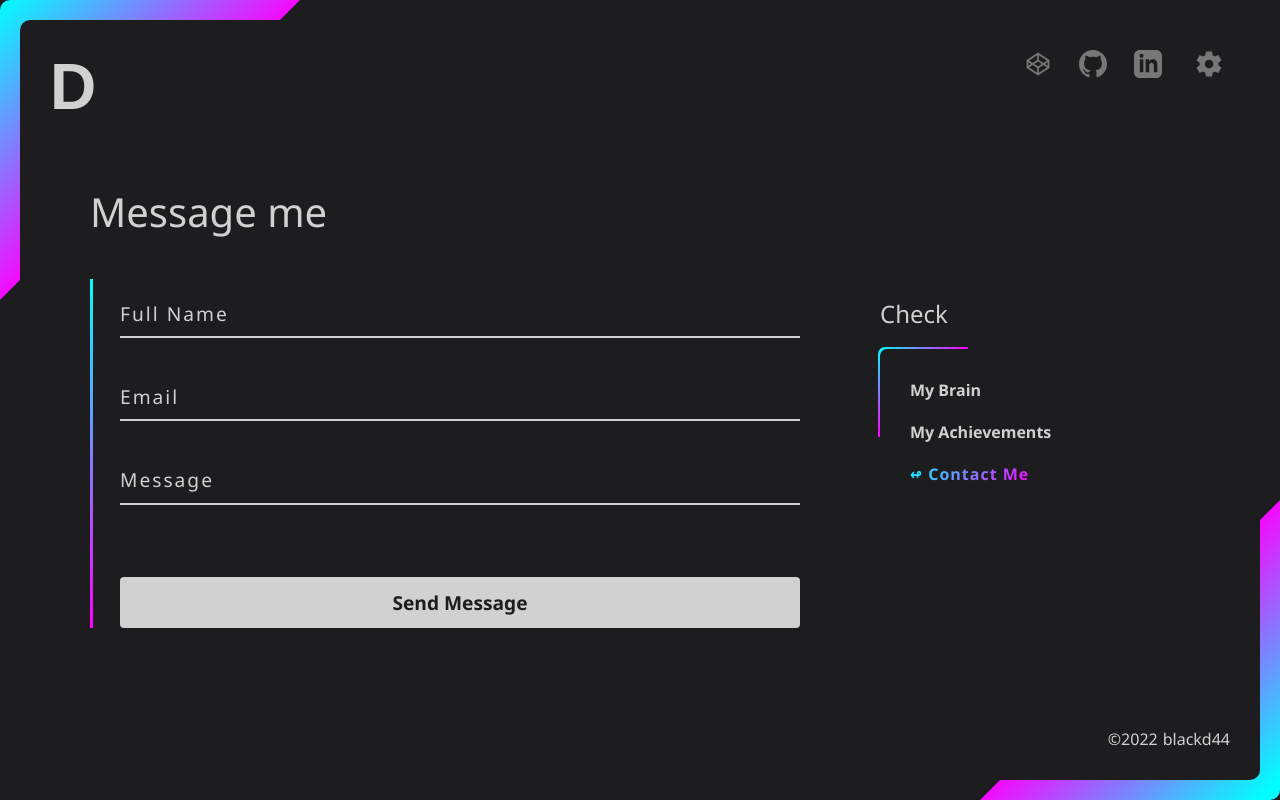
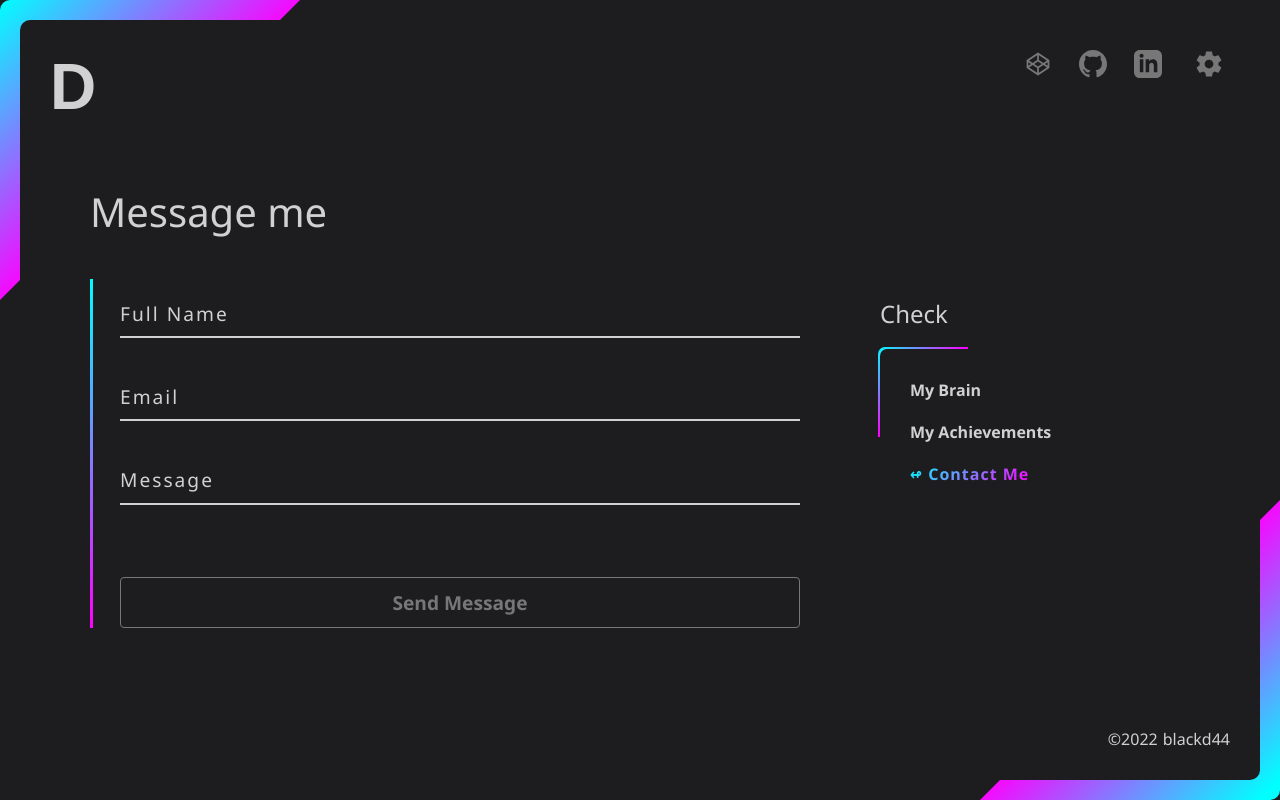
Before and after one commit to blackd44/mine, a Next.js app: page /contact in a window 1280 px wide. Built offline with nearby package versions, Linux system fonts and the light colour scheme.

Commit message:
fixing some bugs - Day 4

```diff
--- a/pages/contact/index.js
+++ b/pages/contact/index.js
@@ -1,13 +1,26 @@
 import Head from "next/head";
-import { useMemo, useState } from "react";
+import { useEffect, useMemo, useRef, useState } from "react";
 import Content from "../../components/content";
 
 const Contacts = () => {
+    const button = useRef(null)
+
     const [message, setMessage] = useState({
         fullName: '',
         email: '',
         body: '',
     })
+
+    useEffect(() => {
+        if (message.fullName === '' || message.email === '' || message.body === '') {
+            //setDisabled(prev => true)
+            button.current.disabled = true
+        }
+        else {
+            //setDisabled(prev => false)
+            button.current.disabled = false
+        }
+    }, [message])
 
     const changed = (e) => {
         setMessage(prev => ({ ...prev, [e.target.name]: e.target.value }))
@@ -55,7 +68,7 @@ const Contacts = () => {
                                 }} defaultValue={message.body} required />
                             </label>
                         </div>
-                        <button data-cursor-filter="invert(1)" data-cursor-size="40px">Send Message</button>
+                        <button data-cursor-filter="invert(1)" data-cursor-size="40px" ref={button} disabled>Send Message</button>
                     </form>
                 </div>
             </Content>
--- a/styles/globals.scss
+++ b/styles/globals.scss
@@ -442,8 +442,10 @@ main {
           margin-top: 3rem;
         }
 
-        button:hover {
-          box-shadow: 0 0 1.5rem var(--color-hidden);
+        @media (hover: hover) {
+          button:hover {
+            box-shadow: 0 0 var(--padding-size) var(--color-hidden);
+          }
         }
 
         button:disabled {
```
